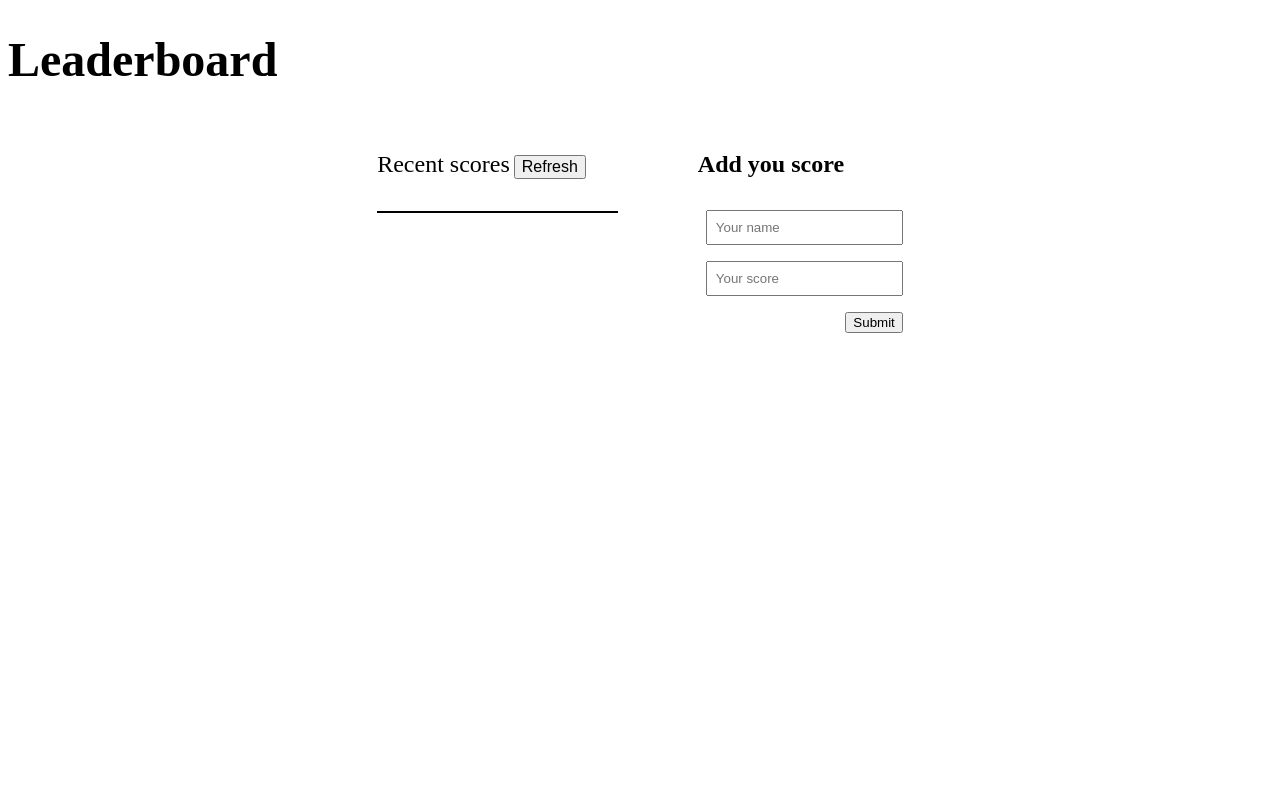
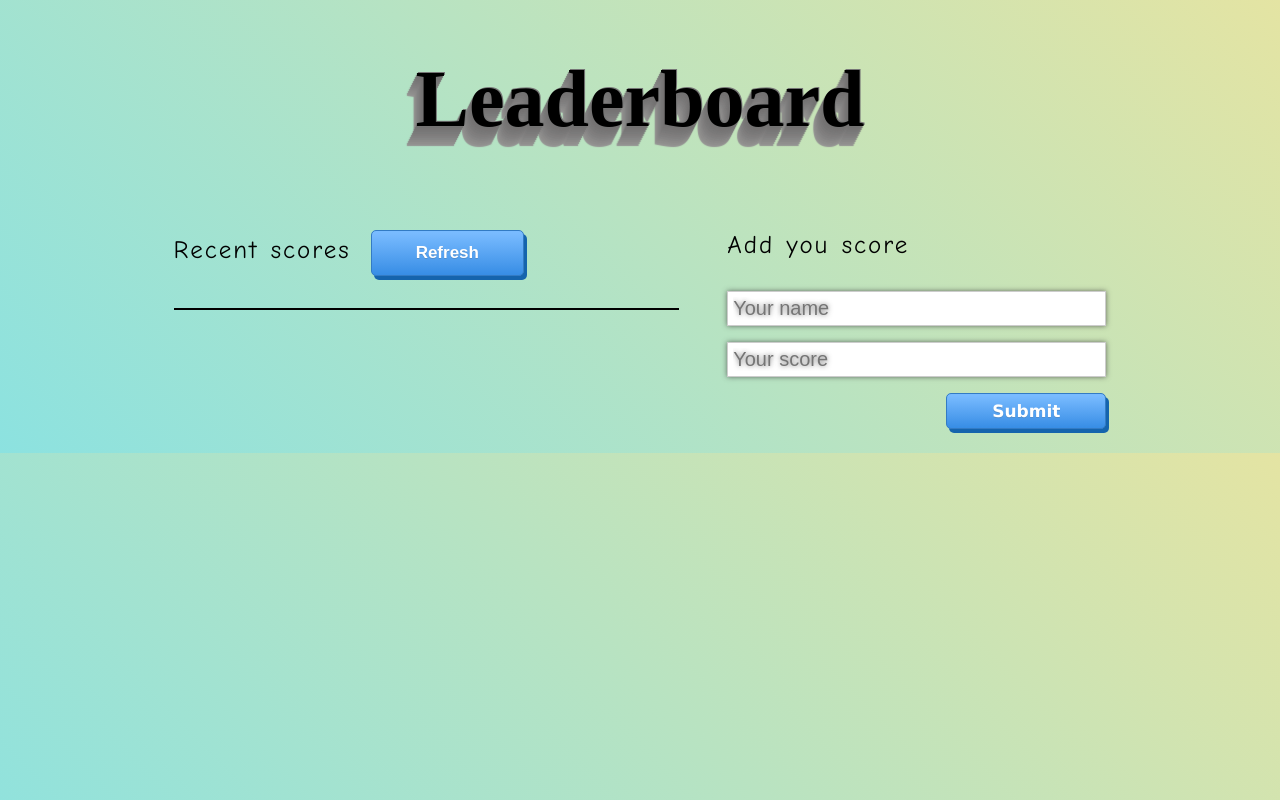
Before and after one commit to yasinabdmahmood/Leaderboard, a website built with webpack: page src/index.html in a window 1280 px wide. Built offline with nearby package versions, Linux system fonts and the light colour scheme.

Commit message:
Add styling to leaderboard page

```diff
--- a/src/style.css
+++ b/src/style.css
@@ -1,5 +1,14 @@
+body{
+  background: linear-gradient(46deg, #8CE2E0 0%, #E4E4A3 100%);
+}
 .h1 {
-  font-size: 3rem;
+  font-size: 5rem;
+  text-align: center;
+  text-shadow: 1px -1px 0 #767676, -1px 2px 1px #737272,
+ -2px 4px 1px #767474, -3px 6px 1px #787777, -4px 8px 1px #7b7a7a,
+ -5px 10px 1px #7f7d7d, -6px 12px 1px #828181, -7px 14px 1px #868585,
+ -8px 16px 1px #8b8a89, -9px 18px 1px #8f8e8d, -10px 20px 1px #949392,
+  2px 2px 2px rgba(206,89,55,0);
 }
 
 .page-wrapper {
@@ -15,9 +24,24 @@
 .scores div {
   padding: 0.5rem;
 }
+.scores div span{
+font-family: "Lucida Sans Unicode", "Lucida Grande", sans-serif;
+font-size: 20px;
+letter-spacing: 2px;
+word-spacing: 2px;
+color: #000000;
+font-weight: normal;
+text-decoration: none;
+font-style: normal;
+font-variant: normal;
+text-transform: none;
+}
 
 .scores div:nth-child(odd) {
-  background-color: gray;
+  background: linear-gradient(182deg, #14DCCF 0%, #F3F30A 100%);
+}
+.scores div:nth-child(even) {
+  background: linear-gradient(112deg, rgba(122, 20, 220, 0.87) 0%, #F30AEE 66%);
 }
 
 .cl1 {
@@ -27,14 +51,70 @@
 
 .cl1 span {
   font-size: 1.5rem;
+  font-family: "Comic Sans MS", cursive, sans-serif;
+font-size: 25px;
+letter-spacing: 2px;
+word-spacing: 2px;
+color: #000000;
+font-weight: normal;
+text-decoration: none;
+font-style: normal;
+font-variant: normal;
+text-transform: none;
 }
 
 .cl1 button {
-  font-size: 1rem;
+
+  margin-left: 1rem;
+  box-shadow: 3px 4px 0px 0px #1564ad;
+	background:linear-gradient(to bottom, #79bbff 5%, #378de5 100%);
+	background-color:#79bbff;
+	border-radius:5px;
+	border:1px solid #337bc4;
+	display:inline-block;
+	cursor:pointer;
+	color:#ffffff;
+	font-family:Arial;
+	font-size:17px;
+	font-weight:bold;
+	padding:12px 44px;
+	text-decoration:none;
+	text-shadow:0px 1px 0px #528ecc;
+
+}
+.cl1 button:hover {
+	background:linear-gradient(to bottom, #378de5 5%, #79bbff 100%);
+	background-color:#378de5;
+}
+.cl1 button:active {
+	position:relative;
+	top:1px;
+}
+
+.left-part{
+  width: 40%;
+
+}
+
+.right-part{
+  width: 30%;
 }
 
 .right-part h2 {
   margin: 2rem;
+  font-family: "Comic Sans MS", cursive, sans-serif;
+  margin-left: 0%;
+  margin-right: 0%;
+font-size: 25px;
+letter-spacing: 2px;
+word-spacing: 2px;
+color: #000000;
+font-weight: normal;
+text-decoration: none;
+font-style: normal;
+font-variant: normal;
+text-transform: none;
+
 }
 
 ul {
@@ -43,8 +123,53 @@ ul {
   flex-direction: column;
   align-items: flex-end;
   row-gap: 1rem;
+  padding: 0%;
 }
+ul li:nth-child(1) , ul li:nth-child(2) , ul li input{
+  width: 100%;
+}
+ul li input {
+    padding: 5px;
+    font-size: 20px;
+    border-width: 1px;
+    border-color: #CCCCCC;
+    background-color: #FFFFFF;
+    color: #000000;
+    border-style: solid;
+    border-radius: 0px;
+    box-shadow: 0px 0px 5px rgba(66,66,66,.75);
+    text-shadow: 0px 0px 5px rgba(66,66,66,.75);
+}
+.css-input:focus {
+    outline:none;
+}
+
 
 input {
   padding: 0.5rem;
+  box-sizing: border-box;
 }
+
+#addNewScore {
+	box-shadow: 3px 4px 0px 0px #1564ad;
+	background:linear-gradient(to bottom, #79bbff 5%, #378de5 100%);
+	background-color:#79bbff;
+	border-radius:5px;
+	border:1px solid #337bc4;
+	display:inline-block;
+	cursor:pointer;
+	color:#ffffff;
+	font-family:Verdana;
+	font-size:17px;
+	font-weight:bold;
+	padding:7px 45px;
+	text-decoration:none;
+	text-shadow:0px 1px 0px #528ecc;
+}#addNewScore:hover {
+	background:linear-gradient(to bottom, #378de5 5%, #79bbff 100%);
+	background-color:#378de5;
+}
+#addNewScore:active {
+	position:relative;
+	top:1px;
+}
```
Also changed, not shown: dist/main.js.
